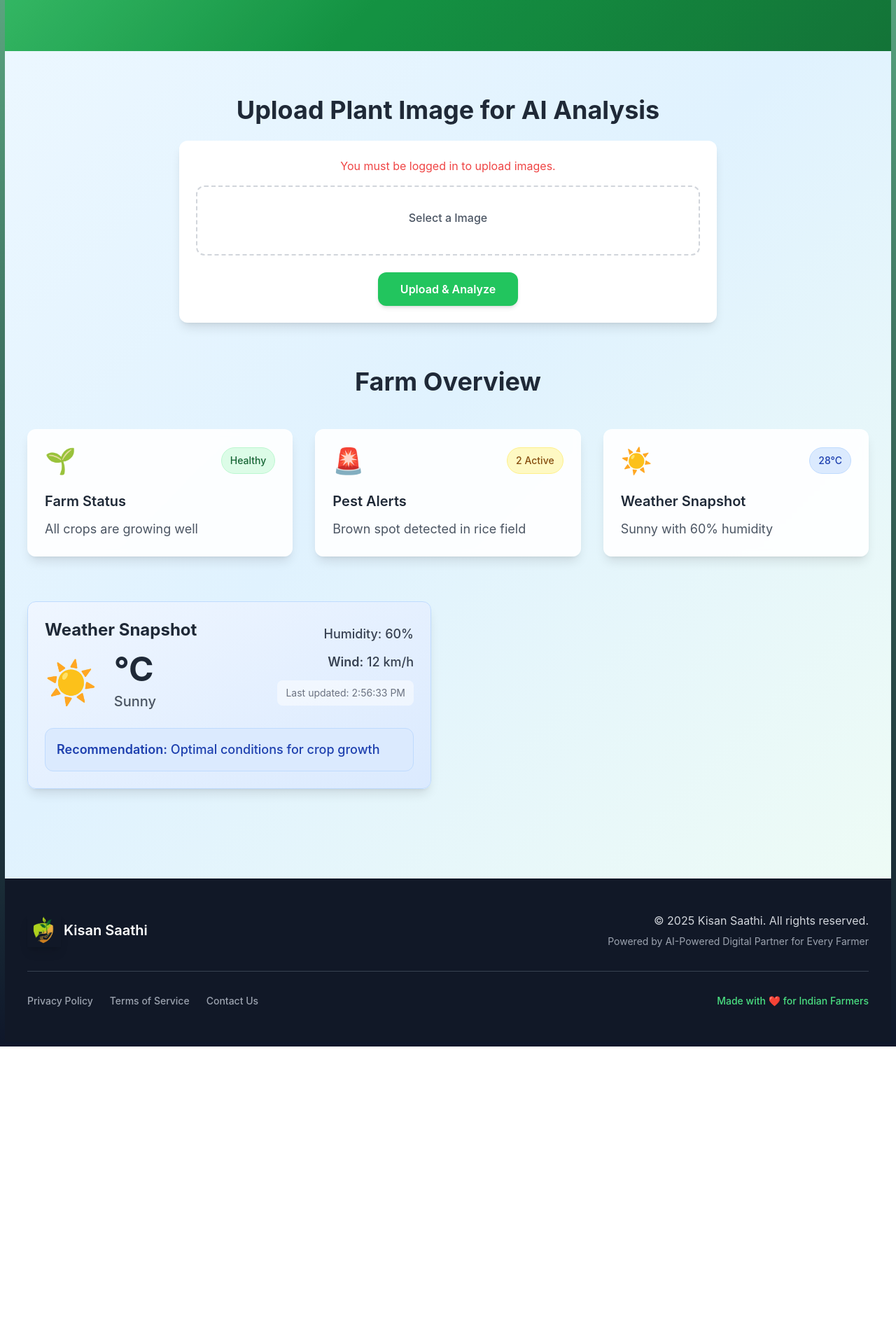
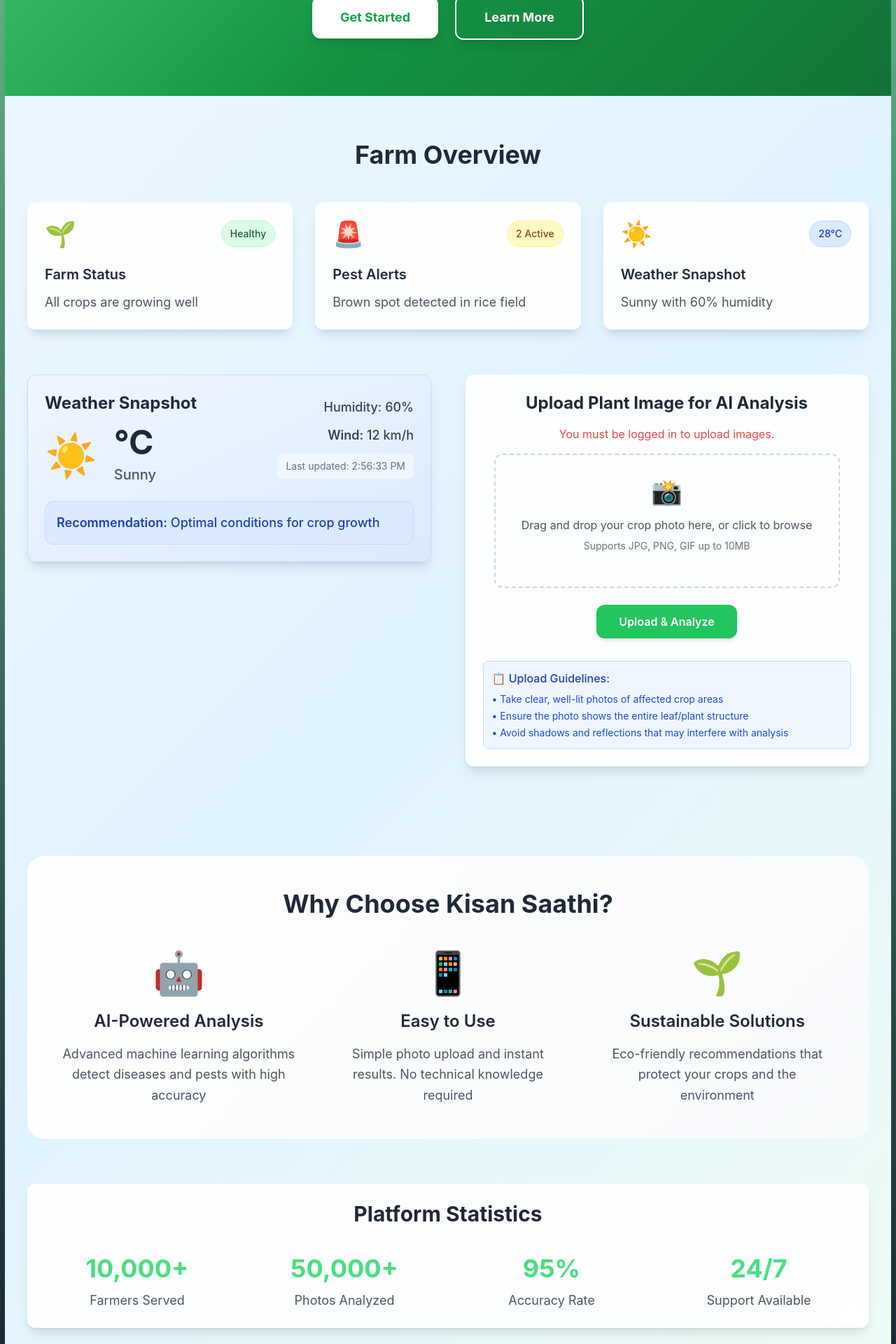
Before and after one commit to gagansingh0805/Harvest-Hub, a React (Vite) app in the folder Frontend/: page / in a window 1280 px wide. Shown: the part 360-2280 px from the top of the page at 70% size. Before the commit the page ends 1855 px from the top, so only its background shows below. Built offline with nearby package versions, Linux system fonts and the light colour scheme.

Commit message:
Updates in Home page

```diff
--- a/Frontend/src/components/PlantUploader.jsx
+++ b/Frontend/src/components/PlantUploader.jsx
@@ -58,7 +58,11 @@
   };
 
   return (
-    <div className="p-6 bg-white rounded-xl shadow-lg max-w-3xl mx-auto mt-6">
+    <div className="card">
+      <h2 className="text-2xl font-bold text-gray-800 text-center">
+        Upload Plant Image for AI Analysis
+      </h2>
+      <div className="p-4 rounded-xl  mx-auto ">
         {!user && (
           <p className="text-red-500 mb-4 text-center">
             You must be logged in to upload images.
@@ -68,9 +72,15 @@
         {/* File Upload Form */}
         <form onSubmit={handleSubmit} className="flex flex-col items-center">
           <label className="w-full mb-4 flex flex-col items-center justify-center px-6 py-8 border-2 border-dashed border-gray-300 rounded-xl cursor-pointer hover:border-green-500 hover:bg-green-50 transition-all">
-          <span className="text-gray-600 font-bold font-medium mb-2">
-            Select a Image
-          </span>
+            <div className="text-center">
+              <div className="text-4xl mb-4">📸</div>
+              <p className="text-gray-600 mb-2">
+                Drag and drop your crop photo here, or click to browse
+              </p>
+              <p className="text-sm text-gray-500 mb-4">
+                Supports JPG, PNG, GIF up to 10MB
+              </p>
+            </div>
             <input
               type="file"
               multiple
@@ -98,8 +108,7 @@
           <button
             type="submit"
             disabled={loading || !user}
-          className="w-full sm:w-auto bg-green-500 text-white px-8 py-3 rounded-xl font-semibold hover:bg-green-600 transition-all mt-2 shadow-md hover:shadow-lg"
-        >
+            className="w-full sm:w-auto bg-green-500 text-white px-8 py-3 rounded-xl font-semibold hover:bg-green-600 transition-all mt-2 shadow-md hover:shadow-lg">
             {loading ? "Analyzing..." : "Upload & Analyze"}
           </button>
         </form>
@@ -114,8 +123,7 @@
               {results.map((res, index) => (
                 <li
                   key={index}
-                className="p-4 border rounded-lg shadow-sm hover:shadow-md transition-all bg-green-50"
-              >
+                  className="p-4 border rounded-lg shadow-sm hover:shadow-md transition-all bg-green-50">
                   <p>
                     <strong>File:</strong> {res.fileName}
                   </p>
@@ -134,6 +142,20 @@
           </div>
         )}
       </div>
+      {/* Instructions */}
+      <div className="mt-4 p-3 bg-blue-50 rounded-lg border border-blue-200">
+        <h4 className="font-medium text-blue-800 mb-2">
+          📋 Upload Guidelines:
+        </h4>
+        <ul className="text-sm text-blue-700 space-y-1">
+          <li>• Take clear, well-lit photos of affected crop areas</li>
+          <li>• Ensure the photo shows the entire leaf/plant structure</li>
+          <li>
+            • Avoid shadows and reflections that may interfere with analysis
+          </li>
+        </ul>
+      </div>
+    </div>
   );
 };
 
--- a/Frontend/src/pages/HomePage.jsx
+++ b/Frontend/src/pages/HomePage.jsx
@@ -1,7 +1,11 @@
 import WeatherCard from "../components/WeatherCard";
 import PlantUploader from "../components/PlantUploader"; // <- Import your PlantUploader
+import { Link } from "react-router-dom";
+import { useContext } from "react";
+import { UserContext } from "../context/UserProvider";
 
 const HomePage = () => {
+  const { user } = useContext(UserContext);
   // Mock data for overview cards
   const overviewData = {
     farmStatus: {
@@ -38,7 +42,7 @@
   };
 
   return (
-    <div>
+    <div className="min-h-screen">
       {/* Hero Section */}
       <div className="hero-gradient text-white relative overflow-hidden">
         <div className="absolute inset-0 bg-black/10"></div>
@@ -50,20 +54,30 @@
             <p className="text-xl md:text-2xl mb-12 text-green-100 drop-shadow-md max-w-4xl mx-auto">
               Har Kisan ka Digital Saathi
             </p>
+            <div className="flex flex-col sm:flex-row gap-6 justify-center items-center">
+              {user ? (
+                <Link
+                  to="/farmer-dashboard"
+                  className="bg-white text-farm-dark-green font-bold py-4 px-10 rounded-xl hover:bg-gray-100 transition-all duration-300 shadow-lg hover:shadow-xl transform hover:-translate-y-1 text-lg">
+                  Get Started
+                </Link>
+              ) : (
+                <Link
+                  to="/login"
+                  className="bg-white text-farm-dark-green font-bold py-4 px-10 rounded-xl hover:bg-gray-100 transition-all duration-300 shadow-lg hover:shadow-xl transform hover:-translate-y-1 text-lg">
+                  Get Started
+                </Link>
+              )}
+              <button className="border-2 border-white text-white font-bold py-4 px-10 rounded-xl hover:bg-white hover:text-farm-dark-green transition-all duration-300 shadow-lg hover:shadow-xl transform hover:-translate-y-1 text-lg">
+                Learn More
+              </button>
+            </div>
           </div>
         </div>
       </div>
 
-      {/* Plant Uploader Section - moved ABOVE Farm Overview */}
+      {/* Overview Cards Section */}
       <div className="w-full px-4 sm:px-6 lg:px-8 py-16">
-        <div className="max-w-7xl mx-auto mb-16">
-          <h2 className="text-4xl font-bold text-gray-800 mb-6 text-center">
-            Upload Plant Image for AI Analysis
-          </h2>
-          <PlantUploader />
-        </div>
-
-        {/* Overview Cards Section */}
         <div className="max-w-7xl mx-auto">
           <h2 className="text-4xl font-bold text-gray-800 mb-12 text-center">
             Farm Overview
@@ -73,15 +87,13 @@
             {Object.entries(overviewData).map(([key, data]) => (
               <div
                 key={key}
-                className="card hover:shadow-2xl transition-all duration-300 transform hover:-translate-y-2"
-              >
+                className="card hover:shadow-2xl transition-all duration-300 transform hover:-translate-y-2">
                 <div className="flex items-center justify-between mb-6">
                   <div className="text-4xl">{data.icon}</div>
                   <span
                     className={`px-3 py-2 rounded-full text-sm font-medium border ${getStatusColor(
                       data.status
-                    )}`}
-                  >
+                    )}`}>
                     {data.value}
                   </span>
                 </div>
@@ -95,10 +107,91 @@
 
           {/* Main card area */}
           <div className="grid grid-cols-1 lg:grid-cols-2 gap-12 mb-16">
-            <WeatherCard />
+            <div>
+              <WeatherCard />
+            </div>
+            <div className="w-full mx-auto mb-16">
+              <div className="max-w-md sm:max-w-lg md:max-w-xl lg:max-w-lg xl:max-w-xl 2xl:max-w-2xl w-full mx-auto">
+                <PlantUploader />
+              </div>
+            </div>
           </div>
 
-          {/* Other sections like Feature Section, Platform Statistics etc. */}
+          {/* Features Section */}
+          <div className="section-gradient rounded-3xl p-12 mb-16">
+            <h2 className="text-4xl font-bold text-gray-800 mb-12 text-center">
+              Why Choose Kisan Saathi?
+            </h2>
+
+            <div className="grid grid-cols-1 md:grid-cols-3 gap-12">
+              <div className="text-center">
+                <div className="text-6xl mb-6">🤖</div>
+                <h3 className="text-2xl font-semibold text-gray-800 mb-4">
+                  AI-Powered Analysis
+                </h3>
+                <p className="text-gray-600 text-lg leading-relaxed">
+                  Advanced machine learning algorithms detect diseases and pests
+                  with high accuracy
+                </p>
+              </div>
+
+              <div className="text-center">
+                <div className="text-6xl mb-6">📱</div>
+                <h3 className="text-2xl font-semibold text-gray-800 mb-4">
+                  Easy to Use
+                </h3>
+                <p className="text-gray-600 text-lg leading-relaxed">
+                  Simple photo upload and instant results. No technical
+                  knowledge required
+                </p>
+              </div>
+
+              <div className="text-center">
+                <div className="text-6xl mb-6">🌱</div>
+                <h3 className="text-2xl font-semibold text-gray-800 mb-4">
+                  Sustainable Solutions
+                </h3>
+                <p className="text-gray-600 text-lg leading-relaxed">
+                  Eco-friendly recommendations that protect your crops and the
+                  environment
+                </p>
+              </div>
+            </div>
+          </div>
+
+          {/* Quick Stats */}
+          <div className="card">
+            <h2 className="text-3xl font-bold text-gray-800 mb-10 text-center">
+              Platform Statistics
+            </h2>
+
+            <div className="grid grid-cols-2 md:grid-cols-4 gap-8">
+              <div className="text-center">
+                <div className="text-4xl font-bold text-farm-green mb-3">
+                  10,000+
+                </div>
+                <div className="text-gray-600 text-lg">Farmers Served</div>
+              </div>
+              <div className="text-center">
+                <div className="text-4xl font-bold text-farm-green mb-3">
+                  50,000+
+                </div>
+                <div className="text-gray-600 text-lg">Photos Analyzed</div>
+              </div>
+              <div className="text-center">
+                <div className="text-4xl font-bold text-farm-green mb-3">
+                  95%
+                </div>
+                <div className="text-gray-600 text-lg">Accuracy Rate</div>
+              </div>
+              <div className="text-center">
+                <div className="text-4xl font-bold text-farm-green mb-3">
+                  24/7
+                </div>
+                <div className="text-gray-600 text-lg">Support Available</div>
+              </div>
+            </div>
+          </div>
         </div>
       </div>
     </div>
```
Also changed, not shown: Frontend/src/components/UploadCropPhoto.jsx (deleted). Lines whose indentation alone changed are shown as unchanged.
